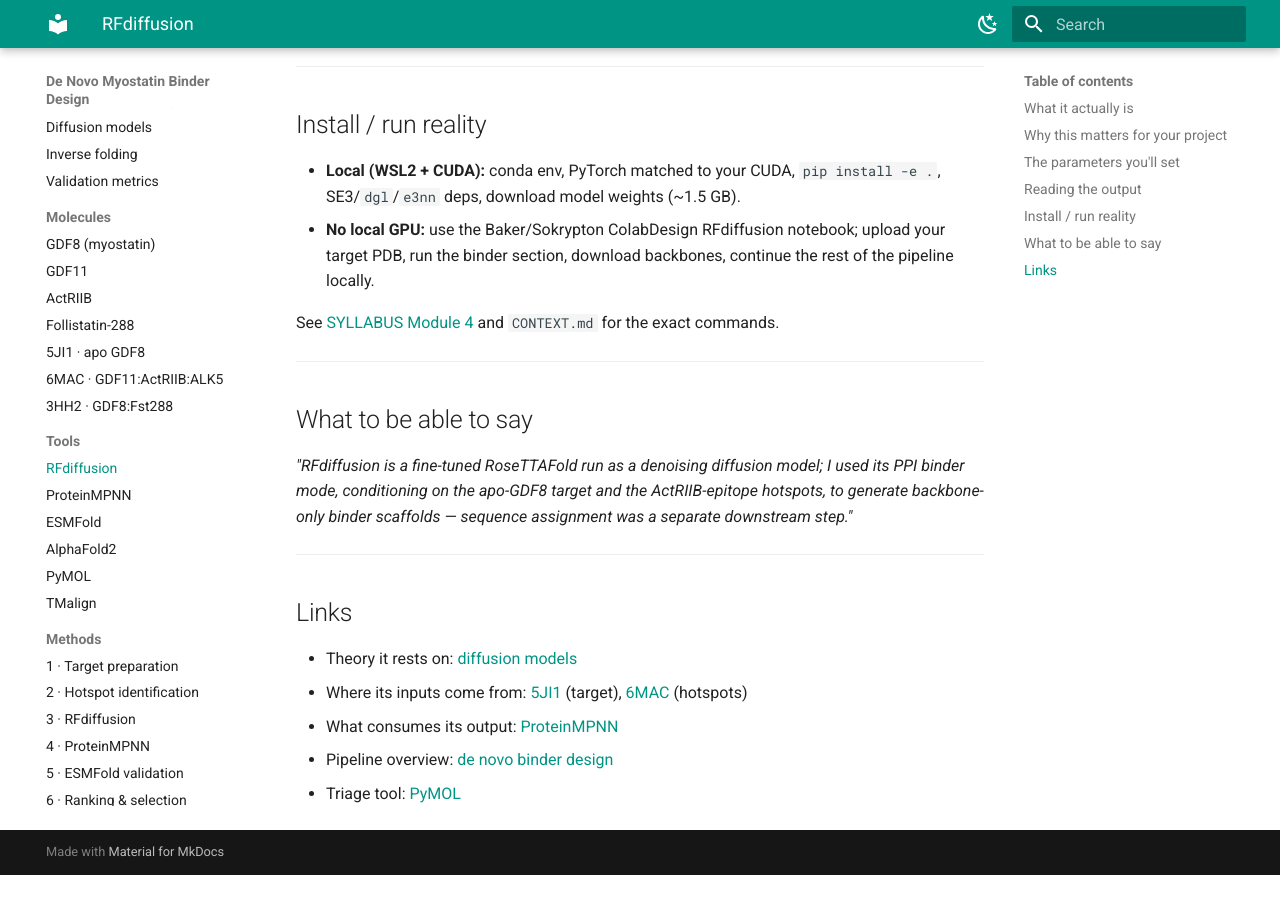
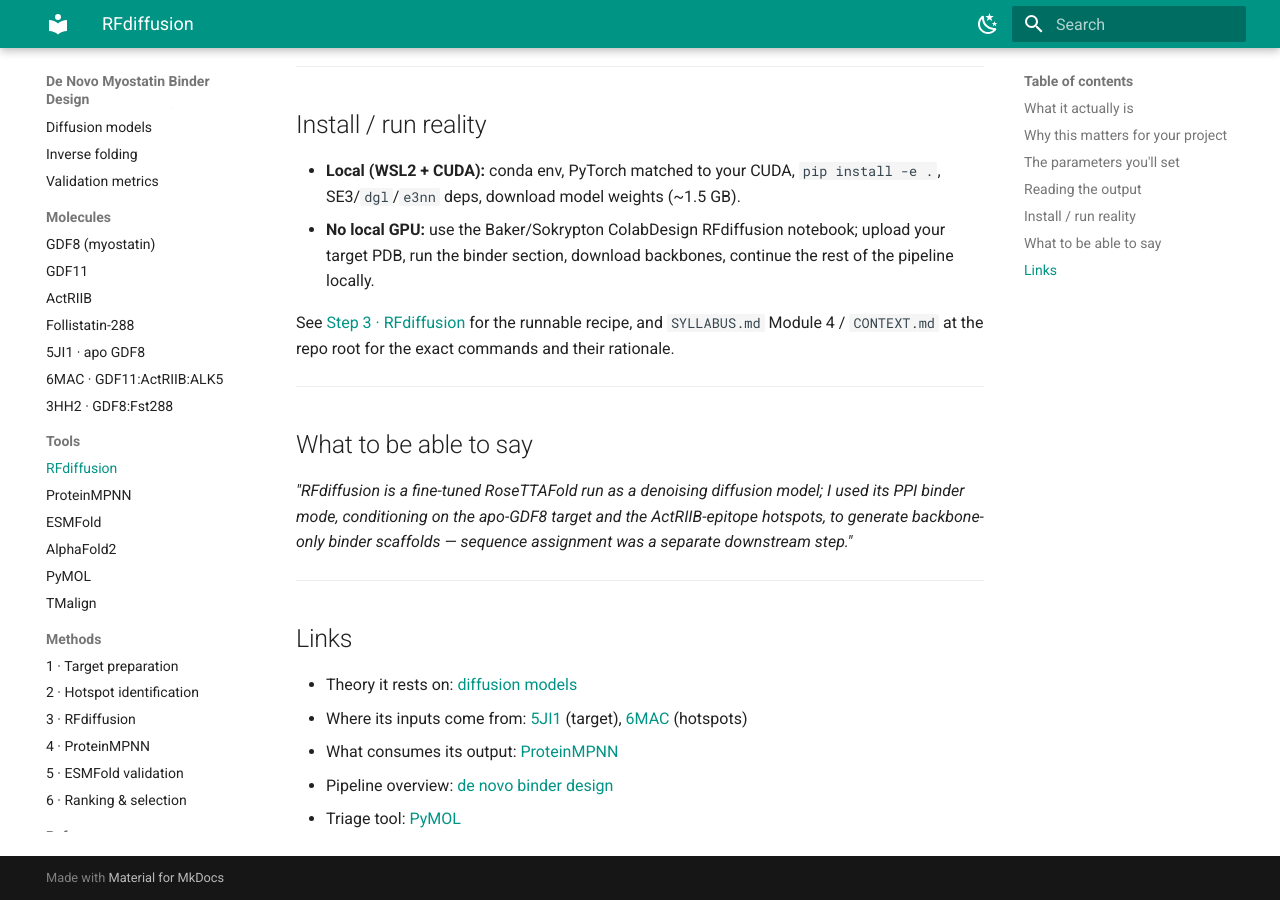
Before and after one commit to beleonattila/myostatin-binder-design, an MkDocs documentation site: the page built from docs/tools/RFdiffusion.md, in a window 1280 px wide and 900 px high, scrolled down 2622 px. Built offline with MkDocs 1.6.1 and Material for MkDocs 9.7.7, drawn with Linux system fonts in a browser that asks for light colours; before the commit the page ends 3497 px from its top, so only the background shows below that.

Commit message:
Fix link escaping docs_dir, breaking the strict build
docs/tools/RFdiffusion.md linked ../../SYLLABUS.md, which resolves on the
filesystem but points outside docs_dir, so mkdocs cannot render it and
--strict aborts. Pre-existing from wiki/methods/RFdiffusion.md; the merge
only changed the depth, not the escape.

Repointed at docs/methods/03-rfdiffusion.md for the runnable recipe and
reference SYLLABUS.md/CONTEXT.md as repo-root files without linking,
matching how docs/index.md already handles them.

`mkdocs build --strict` now passes clean: 30 pages, no warnings.

Co-Authored-By: Claude Opus 5 <noreply@anthropic.com>

```diff
--- a/docs/tools/RFdiffusion.md
+++ b/docs/tools/RFdiffusion.md
@@ -78,7 +78,7 @@ Keep 5–10 good backbones for sequence design.
 - **Local (WSL2 + CUDA):** conda env, PyTorch matched to your CUDA, `pip install -e .`, SE3/`dgl`/`e3nn` deps, download model weights (~1.5 GB).
 - **No local GPU:** use the Baker/Sokrypton ColabDesign RFdiffusion notebook; upload your target PDB, run the binder section, download backbones, continue the rest of the pipeline locally.
 
-See [SYLLABUS Module 4](../../SYLLABUS.md) and `CONTEXT.md` for the exact commands.
+See [Step 3 · RFdiffusion](../methods/03-rfdiffusion.md) for the runnable recipe, and `SYLLABUS.md` Module 4 / `CONTEXT.md` at the repo root for the exact commands and their rationale.
 
 ---
 
```
